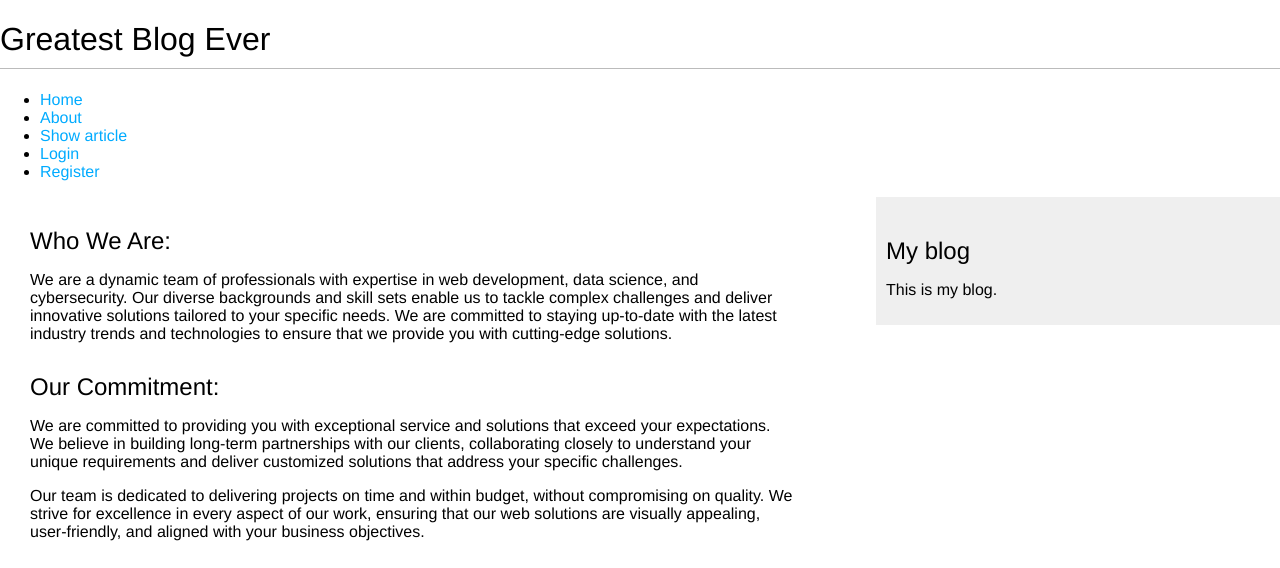
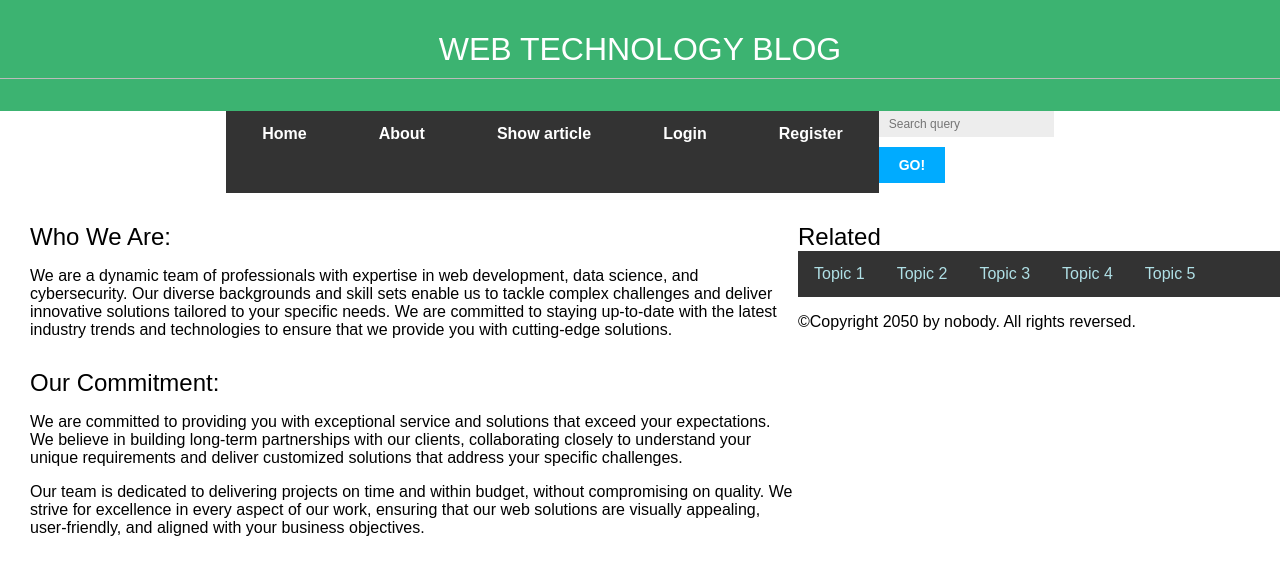
Before and after one commit to Jules57/web-blog, a Django app: page /blog/about/ in a window 1280 px wide. Shown: the top 568 px of the page. Run offline with Django 4.2, Linux system fonts and the light colour scheme.

Commit message:
edit css

```diff
--- a/main/static/css/blog.css
+++ b/main/static/css/blog.css
@@ -1,8 +1,68 @@
+ul {
+    list-style-type: none;
+    margin: 0;
+    padding: 0;
+    overflow: hidden;
+    background-color: #333;
+}
+
+li {
+    float: left;
+}
+
+li a {
+    display: block;
+    color: powderblue;
+    text-align: center;
+    padding: 14px 16px;
+    text-decoration: none;
+}
+
+li a:hover {
+    background-color: darkcyan;
+}
+
 body {
     margin: 0;
     padding: 0;
-    font-family: helvetica, sans-serif;
+    font-family: Arial, sans-serif;
 }
+
+header {
+    background-color: mediumseagreen; /* Green background color */
+    color: #fff;
+    padding: 10px 0;
+    text-align: center;
+    width: 100%;
+}
+
+nav {
+    display: flex;
+    justify-content: center;
+    height: available;
+    width: 100%;
+    list-style-type: none;
+    margin: 0;
+    padding: 0;
+}
+
+nav a {
+    text-decoration: none;
+    color: #fff;
+    font-weight: bold;
+    margin: 0 20px;
+    transition: color 0.3s; /* Smooth color transition on hover */
+}
+
+nav a:hover {
+    color: #333; /* Change text color on hover */
+}
+
+/*body {*/
+/*    margin: 0;*/
+/*    padding: 0;*/
+/*    font-family: helvetica, sans-serif;*/
+/*}*/
 
 a {
     color: #00abff;
--- a/main/templates/main/base.html
+++ b/main/templates/main/base.html
@@ -1,13 +1,14 @@
 {% load static %}
 <!DOCTYPE html>
-<html>
+<html lang="en">
 <head>
     <title>{% block title %}{% endblock %}</title>
     <link href="{% static "css/blog.css" %}" rel="stylesheet">
 </head>
 <body>
 <header>
-    <h1>Greatest Blog Ever</h1>
+    <h1>WEB TECHNOLOGY BLOG</h1>
+</header>
 <nav>
     <ul>
         <li><a href="{% url 'home_page' %}">Home</a></li>
@@ -15,17 +16,31 @@
         <li><a href="{% url 'article_detail' 12 %}">Show article</a></li>
         <li><a href="{% url 'login' %}">Login</a></li>
         <li><a href="{% url 'register' %}">Register</a></li>
+    </ul>
+    <form>
+        <input type="search" name="q" placeholder="Search query"/>
+        <input type="submit" value="Go!"/>
+    </form>
+</nav>
 
-        </ul>
-    </nav>
-</header>
+
 <div id="content">
     {% block content %}
     {% endblock %}
 </div>
-<div id="sidebar">
-    <h2>My blog</h2>
-    <p>This is my blog.</p>
-</div>
+<aside>
+    <h2>Related</h2>
+
+    <ul>
+        <li><a href="#">Topic 1</a></li>
+        <li><a href="#">Topic 2</a></li>
+        <li><a href="#">Topic 3</a></li>
+        <li><a href="#">Topic 4</a></li>
+        <li><a href="#">Topic 5</a></li>
+    </ul>
+</aside>
+<footer>
+    <p>©Copyright 2050 by nobody. All rights reversed.</p>
+</footer>
 </body>
 </html>
```
Also changed, not shown: 1 other file. Lines whose indentation alone changed are shown as unchanged.
